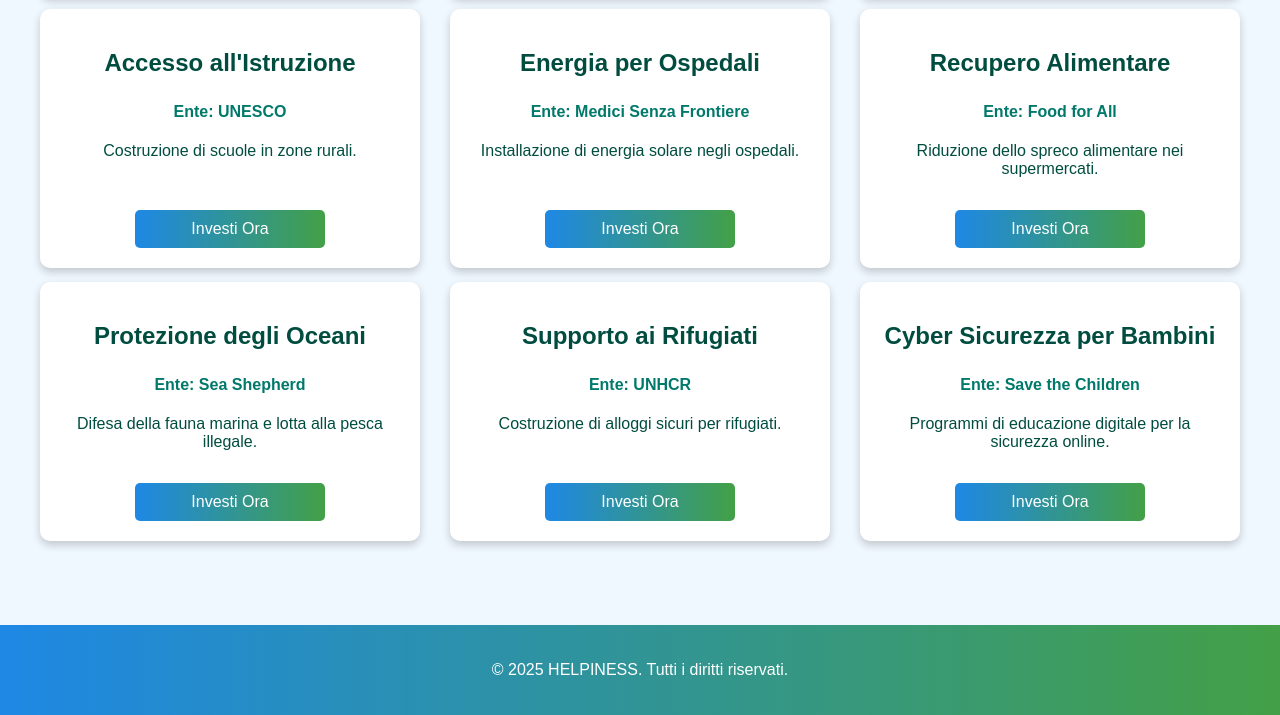
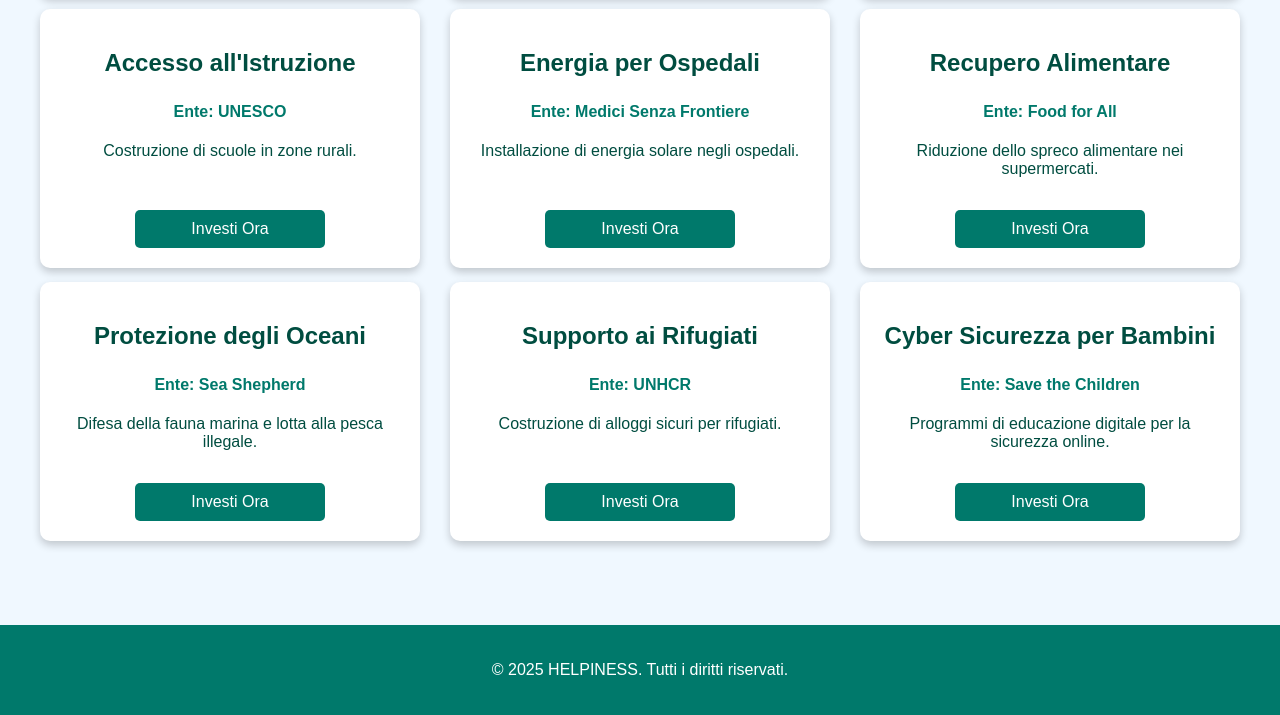
Before and after one commit to StefanoCasini/HELPINESS_demo, a plain HTML site: page social.html in a window 1280 px wide. Shown: the part 1820-2535 px from the top of the page. Drawn offline with Linux system fonts and the light colour scheme.

Commit message:
Fixing Style

```diff
--- a/social.html
+++ b/social.html
@@ -15,7 +15,7 @@
         }
 
         .header {
-            background: linear-gradient(90deg, #1e88e5, #43a047);
+            background-color: #00796b;
             color: white;
             padding: 20px;
             text-align: center;
@@ -58,8 +58,7 @@
         }
 
         .invest-button {
-            /*background-color: #00796b;*/
-            background: linear-gradient(90deg, #1e88e5, #43a047);
+            background-color: #00796b;
             color: white;
             padding: 10px 20px;
             text-decoration: none;
@@ -79,7 +78,7 @@
         }
 
         .footer {
-            background: linear-gradient(90deg, #1e88e5, #43a047);
+            background-color: #00796b;
             color: white;
             text-align: center;
             padding: 20px;
```
